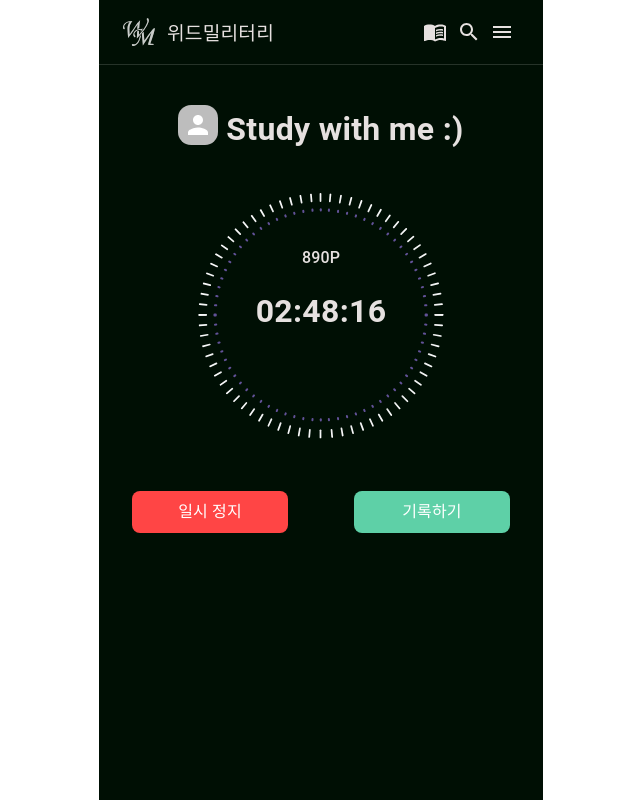
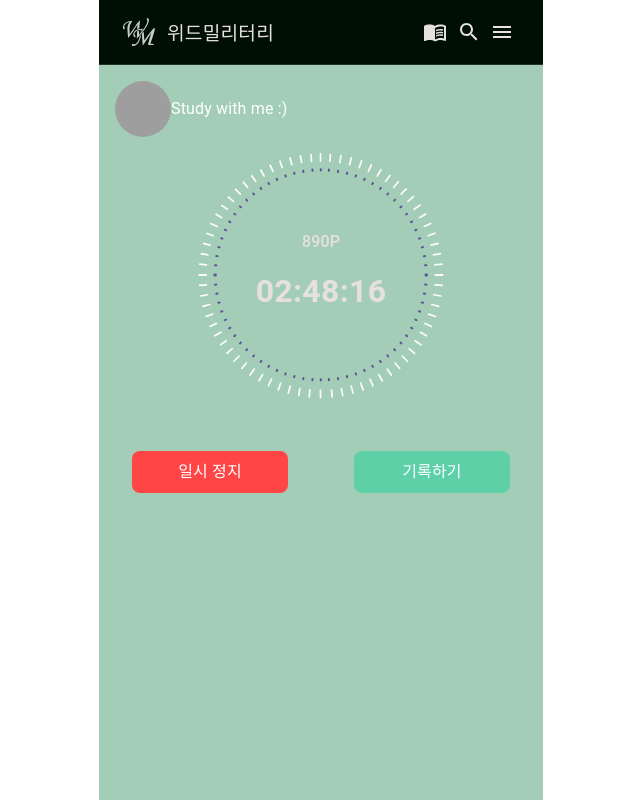
Before and after one commit to osamhack2021/Web-App-With-Military, a React (Create React App) app in the folder WEB/frontend/: page /timer in a window 1280 px wide. Shown: the whole page, without its empty margins (319-959 px from the left). Built offline with nearby package versions, Linux system fonts and the light colour scheme; grey boxes are pictures that could not be loaded.

Commit message:
refactor: List 컴포넌트로 나눠서 각 페이지 적용

```diff
--- a/WEB/frontend/src/components/common/DarkTemplate.jsx
+++ b/WEB/frontend/src/components/common/DarkTemplate.jsx
@@ -7,7 +7,7 @@ const DarkTemplate = ({ sx, children }) => (
     maxWidth="xs"
     style={{
       ...sx,
-      backgroundColor: '#000F04',
+      backgroundColor: '#A3CDB7',
       height: '100vh',
     }}
   >
--- a/WEB/frontend/src/components/common/MyProfileList.jsx
+++ b/WEB/frontend/src/components/common/MyProfileList.jsx
@@ -1,72 +1,30 @@
-import React from 'react';
+/* eslint-disable max-len */
 import {
-  Avatar, Box, Button,
+  List, ListItem, ListItemAvatar, ListItemButton,
 } from '@mui/material';
-import { ReactComponent as TimerIcon } from '../../static/icons/timer_main.svg';
 
-const MyStudyGroupList = () => (
-  <Box sx={{ color: '#e6e1e0' }}>
-    <Box sx={{ display: 'flex', py: 1 }}>
-      <Avatar sx={{
-        width: '2.5rem',
-        height: '2.5rem',
-        borderRadius: '35%',
-      }}
-      />
-      {/* <Box sx={{ pl: 1 }}>
-          <Typography style={{ fontSize: '0.9rem' }}>
-            Study with me :)
-          </Typography>
-          <Typography style={{ fontSize: '0.75rem' }}>
-            이 그룹에서 획득한 포인트 : 890P
-          </Typography>
-        </Box> */}
-      <Box sx={{ flexGrow: 1 }} />
-      <Button
-        variant="contained"
-        style={{
-          backgroundColor: 'white',
-          width: '60px',
-          height: '40px',
-        }}
-        size="small"
-        sx={{ borderRadius: '15px' }}
+const MyProfileList = ({
+  secondaryElement, avatar, primaryListItemText, secondaryListItemText,
+}) => (
+  <>
+    <List>
+      <ListItem
+        secondaryAction={
+      secondaryElement
+  }
+        disablePadding
       >
-        <TimerIcon />
-      </Button>
-    </Box>
+        <ListItemButton>
+          <ListItemAvatar>
+            {avatar}
+          </ListItemAvatar>
+          {primaryListItemText}
+          {secondaryListItemText}
 
-    <Box sx={{ display: 'flex', py: 1 }}>
-      <Avatar
-        sx={{
-          width: '2.5rem',
-          height: '2.5rem',
-          borderRadius: '35%',
-        }}
-      />
-      {/* <Box sx={{ pl: 1 }}>
-          <Typography style={{ fontSize: '0.9rem' }}>
-            회화 스터디‍✈️
-          </Typography>
-          <Typography style={{ fontSize: '0.75rem' }}>
-            이 그룹에서 획득한 포인트 : 782P
-          </Typography>
-        </Box> */}
-      <Box sx={{ flexGrow: 1 }} />
-      <Button
-        variant="contained"
-        style={{
-          backgroundColor: 'white',
-          width: '60px',
-          height: '40px',
-        }}
-        size="small"
-        sx={{ borderRadius: '15px' }}
-      >
-        <TimerIcon style={{ color: '#073113' }} />
-      </Button>
-    </Box>
-  </Box>
+        </ListItemButton>
+      </ListItem>
+    </List>
+  </>
 );
 
-export default MyStudyGroupList;
+export default MyProfileList;
--- a/WEB/frontend/src/components/common/MyStudyGroupList.jsx
+++ b/WEB/frontend/src/components/common/MyStudyGroupList.jsx
@@ -2,11 +2,18 @@
 import List from '@mui/material/List';
 import MyStudyGroupListItem from './MyStudyGroupListItem';
 
-const tmp = ['Study with me :)', '회화 스터디‍✈️'];
-const MyStudyGroupList = ({ secondaryElement }) => {
+const MyStudyGroupList = ({
+  secondaryElement, avatar, primaryListItemText, secondaryListItemText,
+}) => {
   console.log({ secondaryElement });
   // 이거 어캐 temp에 인덱스 0,1줄까
-  const myStudyGroupListItems = Array(2).fill(0).map((i) => <MyStudyGroupListItem secondaryElement={secondaryElement} sloganText={tmp[i]} />);
+  const myStudyGroupListItems = Array(2).fill(0).map(() => <MyStudyGroupListItem
+    secondaryElement={secondaryElement}
+    avatar={avatar}
+    primaryListItemText={primaryListItemText}
+    secondaryListItemText={secondaryListItemText}
+
+  />);
   return (
     <>
       <List>
--- a/WEB/frontend/src/components/common/MyStudyGroupListItem.jsx
+++ b/WEB/frontend/src/components/common/MyStudyGroupListItem.jsx
@@ -1,10 +1,12 @@
 import {
-  ListItem, ListItemAvatar, ListItemButton, ListItemText,
+  ListItem, ListItemAvatar, ListItemButton,
 } from '@mui/material';
-import MyStudyGroupAvatar from './MyStudyGroupAvatar';
+
 // import MoreIcon from './MoreIcon'
 
-const MyStudyGroupListItem = ({ secondaryElement, sloganText }) => (
+const MyStudyGroupListItem = ({
+  secondaryElement, avatar, primaryListItemText, secondaryListItemText,
+}) => (
   <ListItem
     secondaryAction={
       secondaryElement
@@ -13,14 +15,10 @@ const MyStudyGroupListItem = ({ secondaryElement, sloganText }) => (
   >
     <ListItemButton>
       <ListItemAvatar>
-        <MyStudyGroupAvatar sx={{
-          width: '3rem',
-          height: '3rem',
-        }}
-        />
+        {avatar}
       </ListItemAvatar>
-
-      <ListItemText primary={sloganText} sx={{ color: 'white' }} />
+      {primaryListItemText}
+      {secondaryListItemText}
 
     </ListItemButton>
   </ListItem>
--- a/WEB/frontend/src/components/main/StudyGroup.jsx
+++ b/WEB/frontend/src/components/main/StudyGroup.jsx
@@ -1,14 +1,17 @@
 import React from 'react';
 import {
-  Button,
+  Button, ListItemText,
 } from '@mui/material';
 // import CommentIcon from '@mui/icons-material/Comment';
 import { ReactComponent as TimerIcon } from '../../static/icons/timer_main.svg';
 import MyStudyGroupList from '../common/MyStudyGroupList';
+import MyStudyGroupAvatar from '../common/MyStudyGroupAvatar';
 
+const tmp = ['Study with me :)', '이 그룹에서 획득한 포인트'];
 const StudyGroup = () => (
   <>
-    <MyStudyGroupList secondaryElement={
+    <MyStudyGroupList
+      secondaryElement={
         <Button
           variant="contained"
           style={{
@@ -22,9 +25,17 @@ const StudyGroup = () => (
           <TimerIcon />
         </Button>
     }
+      avatar={<MyStudyGroupAvatar sx={{
+        width: '3rem',
+        height: '3rem',
+      }}
+      />}
+      primaryListItemText={<ListItemText primary={tmp[0]} sx={{ color: 'white' }} />}
+      secondaryListItemText={<ListItemText secondary={tmp[1]} sx={{ color: 'white' }} />}
     />
 
   </>
+
 );
 
 export default StudyGroup;
--- a/WEB/frontend/src/components/main/User.jsx
+++ b/WEB/frontend/src/components/main/User.jsx
@@ -1,28 +1,29 @@
 import React from 'react';
-import { Avatar, Box, Typography } from '@mui/material';
+import {
+  Avatar, Box, Typography, ListItemText,
+} from '@mui/material';
 import MyProfileAvatar from '../common/MyProfileAvatar';
+import MyProfileList from '../common/MyProfileList';
 
 const User = ({ userName }) => (
-  <Box sx={{
-    color: '#e6e1e0',
-    display: 'flex',
-    pt: '0.75rem',
+  <>
+    <MyProfileList
+      secondaryElement={
+        <Avatar sx={{
+          width: '3rem',
+          height: '3rem',
+          borderRadius: '13px',
+          margin: 'auto 0',
         }}
-  >
-    <MyProfileAvatar sx={{
+        />
+      }
+      avatar={<MyProfileAvatar sx={{
         width: '3.5rem',
         height: '3.5rem',
       }}
-    />
-    <Box sx={{
-      m: 'auto 0 auto 0.75rem',
-    }}
-    >
-      <Typography>
-        @
-        {/* ↓ 유저 닉네임 */}
-        {userName}
-      </Typography>
+      />}
+      primaryListItemText={<ListItemText primary={`@${userName}`} sx={{ color: 'white' }} />}
+      secondaryListItemText={<ListItemText secondary={
         <Box sx={{
           display: 'flex',
 
@@ -41,16 +42,11 @@ const User = ({ userName }) => (
             Gold
           </Typography>
         </Box>
-    </Box>
-    <Box sx={{ flexGrow: 1 }} />
-    <Avatar sx={{
-      width: '3rem',
-      height: '3rem',
-      borderRadius: '13px',
-      margin: 'auto 0',
-    }}
+
+      }
+      />}
     />
-  </Box>
+  </>
 );
 
 export default User;
--- a/WEB/frontend/src/components/studygroup/StudyGroupMain.jsx
+++ b/WEB/frontend/src/components/studygroup/StudyGroupMain.jsx
@@ -1,10 +1,15 @@
 import React from 'react';
 import {
-  Box, Typography, Button,
+  Box, Typography, Button, ListItemText,
 } from '@mui/material';
 import PersonIcon from '@mui/icons-material/Person';
+import PublicIcon from '@mui/icons-material/Public';
 import { ReactComponent as WhiteTimerIcon } from '../../static/icons/timer_white.svg';
+import MyProfileAvatar from '../common/MyProfileAvatar';
+import MyProfileList from '../common/MyProfileList';
 
+const title = 'Study with me :)';
+const userName = 'goodgun';
 const StudyGroupMain = ({ totalMember, studyGroupName }) => (
   <>
     <Box sx={{
@@ -65,7 +70,7 @@ const StudyGroupMain = ({ totalMember, studyGroupName }) => (
             ml: 0.5,
           }}
         >
-          Start with
+          {title}
         </Typography>
       </Button>
 
@@ -74,6 +79,28 @@ const StudyGroupMain = ({ totalMember, studyGroupName }) => (
       }}
       >
         {/* 본인 프로필 ListItem과 작성한 글이 나오는 곳 */}
+        <MyProfileList
+          avatar={<MyProfileAvatar sx={{
+            width: '3.5rem',
+            height: '3.5rem',
+          }}
+          />}
+          primaryListItemText={<ListItemText primary={userName} />}
+          secondaryListItemText={<ListItemText secondary={
+            <Box sx={{
+              display: 'flex',
+
+            }}
+            >
+              <Typography>
+                5시간
+              </Typography>
+              <PublicIcon />
+            </Box>
+
+      }
+          />}
+        />
       </Box>
     </Box>
   </>
--- a/WEB/frontend/src/components/timer/Clock.jsx
+++ b/WEB/frontend/src/components/timer/Clock.jsx
@@ -1,9 +1,13 @@
 import React from 'react';
 import {
-  Avatar, Box, Button, Typography,
+  Box, Button, Typography, ListItemText,
 } from '@mui/material';
 import { ReactComponent as DialIcon } from '../../static/icons/dial.svg';
-// auto, flex, justifyContent, textalign으로 대충 가운데 놨지만 더 좋은 방법은 없을까..
+import MyProfileAvatar from '../common/MyProfileAvatar';
+import MyProfileList from '../common/MyProfileList';
+
+const title = 'Study with me :)';
+
 const Clock = () => (
   <Box sx={{
     color: '#e6e1e0',
@@ -11,27 +15,14 @@ const Clock = () => (
     position: 'relative',
   }}
   >
-    <Box sx={{
-      display: 'flex',
-      justifyContent: 'center',
-      padding: '2.5rem 0',
-    }}
-    >
-      <Avatar sx={{
-        width: '2.5rem',
-        height: '2.5rem',
-        borderRadius: '13px',
-        mr: '0.5rem',
+    <MyProfileList
+      avatar={<MyProfileAvatar sx={{
+        width: '3.5rem',
+        height: '3.5rem',
       }}
-      />
-      <Typography style={{
-        fontWeight: 'bold',
-        fontSize: '2rem',
-      }}
-      >
-        Study with me :)
-      </Typography>
-    </Box>
+      />}
+      primaryListItemText={<ListItemText primary={title} sx={{ color: 'white' }} />}
+    />
     <Box style={{
       textAlign: 'center',
       positon: 'relative',
```
Lines whose indentation alone changed are shown as unchanged.
